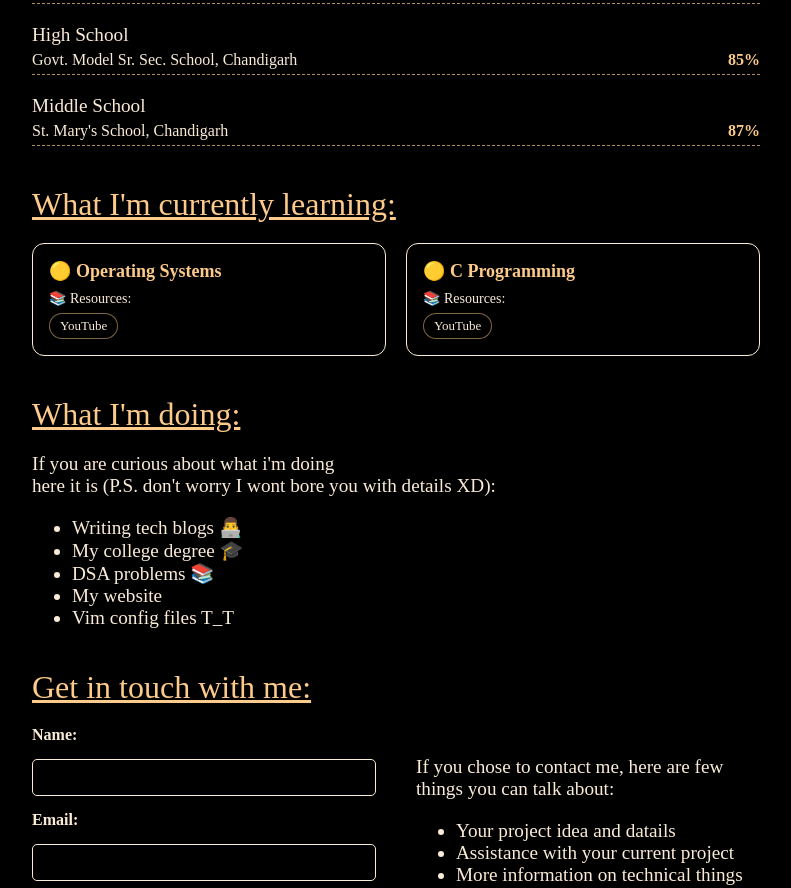
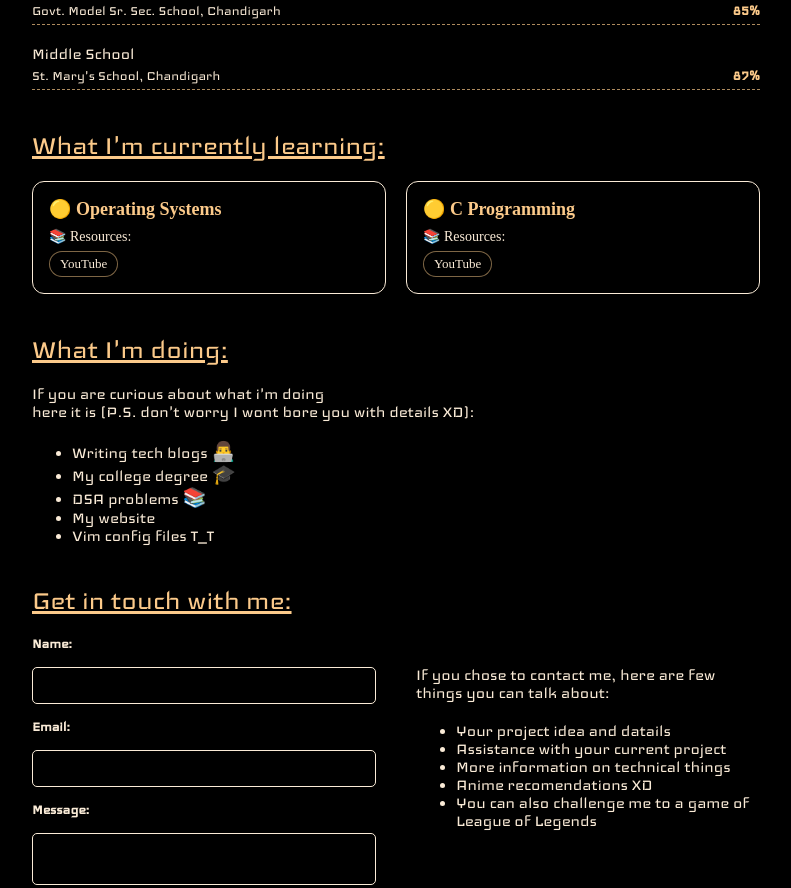
Before and after one commit to JayArindamMaity/jayarindammaity.github.io, a React (Vite) app: page /learning in a window 1280 px wide. Shown: the part 629-1517 px from the top of the page, without its empty margins (244-1035 px from the left). Built offline with nearby package versions, Linux system fonts and the light colour scheme.

Commit message:
fixed some fonts

```diff
--- a/src/components/certificates/certificates.css
+++ b/src/components/certificates/certificates.css
@@ -3,6 +3,7 @@
   justify-content: space-between;
   gap: 10vw;
   color: antiquewhite;
+  font-family: "mycustomfont", sans-serif;
   font-size: larger;
 }
 
--- a/src/components/contact/contact.css
+++ b/src/components/contact/contact.css
@@ -1,5 +1,6 @@
 .contact-main {
   color: antiquewhite;
+  font-family: "mycustomfont", sans-serif;
 }
 
 .contact-heading {
@@ -20,6 +21,7 @@
 .custom-toast {
   background-color: black !important;
   color: antiquewhite !important;
+  font-family: "mycustomfont", sans-serif !important;
   border-radius: 5px;
   border: 1px solid antiquewhite;
 }
@@ -66,6 +68,7 @@
 .contact-form button {
   background-color: black;
   color: antiquewhite;
+  font-family: "mycustomfont", sans-serif;
   border: 1px solid antiquewhite;
   padding: 10px 20px;
   font-weight: bold;
--- a/src/components/footer/footer.css
+++ b/src/components/footer/footer.css
@@ -4,6 +4,7 @@
   padding: 1rem;
   text-align: right;
   font-size: larger;
+  font-family: "mycustomfont", sans-serif;
   position: relative;
   bottom: 0;
   width: 100%;
--- a/src/components/navbar/navbar.css
+++ b/src/components/navbar/navbar.css
@@ -4,6 +4,7 @@
   align-items: center;
   padding: 3rem 5rem;
   width: 100%;
+  font-family: "mycustomfont", sans-serif;
   position: fixed;
   top: 0;
   background: linear-gradient(
--- a/src/index.css
+++ b/src/index.css
@@ -1,5 +1,13 @@
+@font-face {
+  font-family: 'mycustomfont';
+  src: url('../public/fonts/Iceland-Regular.ttf') format("truetype");
+  font-weight: normal;
+  font-style: normal;
+}
+
 body {
   background-color: black;
+
   color: antiquewhite;
   margin: 0;
   padding: 0;
--- a/src/pages/achievements/achievements.css
+++ b/src/pages/achievements/achievements.css
@@ -2,6 +2,7 @@
   margin-top: 15vh;
   padding-bottom: 10vh;
   color: antiquewhite;
+  font-family: "mycustomfont", sans-serif;
 }
 
 .ach-heading {
--- a/src/pages/entertainment/entertainment.css
+++ b/src/pages/entertainment/entertainment.css
@@ -2,6 +2,7 @@
   margin-top: 15vh;
   padding-bottom: 10vh;
   color: antiquewhite;
+  font-family: "mycustomfont", sans-serif;
   font-size: larger;
 }
 
@@ -10,6 +11,7 @@
   margin-top: 40px;
   margin-bottom: 20px;
   font-size: xx-large;
+  font-family: "mycustomfont", sans-serif;
   color: rgb(252, 202, 138);
 }
 
--- a/src/pages/home/home.css
+++ b/src/pages/home/home.css
@@ -7,6 +7,7 @@
 .home-content {
   margin-top: 20px;
   font-size: larger;
+  font-family: "mycustomfont", sans-serif;
 }
 
 .content-heading {
@@ -14,12 +15,14 @@
   margin-top: 40px;
   margin-bottom: 20px;
   font-size: xx-large;
+  font-family: "mycustomfont", sans-serif;
   color: rgb(252, 202, 138);
 }
 
 .section-title {
   font-size: larger;
   font-weight: 600;
+  font-family: "mycustomfont", sans-serif;
   border-bottom: 2px solid antiquewhite;
   display: inline-block;
   margin-bottom: 20px;
@@ -32,6 +35,7 @@
 .edu-level {
   font-size: larger;
   font-weight: 500;
+  font-family: "mycustomfont", sans-serif;
   color: antiquewhite;
 }
 
@@ -40,6 +44,7 @@
   justify-content: space-between;
   flex-wrap: wrap;
   font-size: 16px;
+  font-family: "mycustomfont", sans-serif;
   margin-top: 5px;
   border-bottom: 1px dashed rgba(252, 203, 138, 0.685);
   padding-bottom: 5px;
@@ -48,6 +53,7 @@
 
 .edu-score {
   font-weight: 600;
+  font-family: "mycustomfont", sans-serif;
   color: rgb(252, 202, 138);
 }
 
@@ -56,9 +62,11 @@
   display: flex;
   gap: 20vw;
   font-size: x-large;
+  font-family: "mycustomfont", sans-serif;
 }
 
 .learning-content {
+  font-family: "mycustomfont", sans-serif;
   display: flex;
   gap: 20vw;
 }
--- a/src/pages/learning/learning.css
+++ b/src/pages/learning/learning.css
@@ -1,6 +1,7 @@
 .l-main {
   margin-top: 15vh;
   padding-bottom: 10vh;
+  font-family: "mycustomfont", sans-serif;
   color: antiquewhite;
 }
 
@@ -9,16 +10,18 @@
   margin-top: 40px;
   margin-bottom: 20px;
   font-size: xx-large;
+  font-family: "mycustomfont", sans-serif;
   color: rgb(252, 202, 138);
 }
 
 .l-content {
   margin-top: 20px;
+  font-family: "mycustomfont", sans-serif;
   font-size: larger;
 }
 
 .l-vid-holder {
-    margin-top: 2vh;
+  margin-top: 2vh;
 }
 
 .l-button {
--- a/src/pages/projects/projects.css
+++ b/src/pages/projects/projects.css
@@ -2,6 +2,7 @@
   margin-top: 15vh;
   padding-bottom: 10vh;
   color: antiquewhite;
+  font-family: "mycustomfont", sans-serif;
 }
 
 .p-heading {
--- a/src/pages/recipes/recipes.css
+++ b/src/pages/recipes/recipes.css
@@ -3,6 +3,7 @@
   padding-bottom: 10vh;
   color: antiquewhite;
   font-size: larger;
+  font-family: "mycustomfont", sans-serif;
 }
 
 .re-heading {
@@ -10,5 +11,6 @@
   margin-top: 40px;
   margin-bottom: 20px;
   font-size: xx-large;
+  font-family: "mycustomfont", sans-serif;
   color: rgb(252, 202, 138);
 }
```
Also changed, not shown: public/fonts/Iceland-Regular.ttf (added), 1 other file (tests, documents, lock files or other folders). Lines whose indentation alone changed are shown as unchanged.
